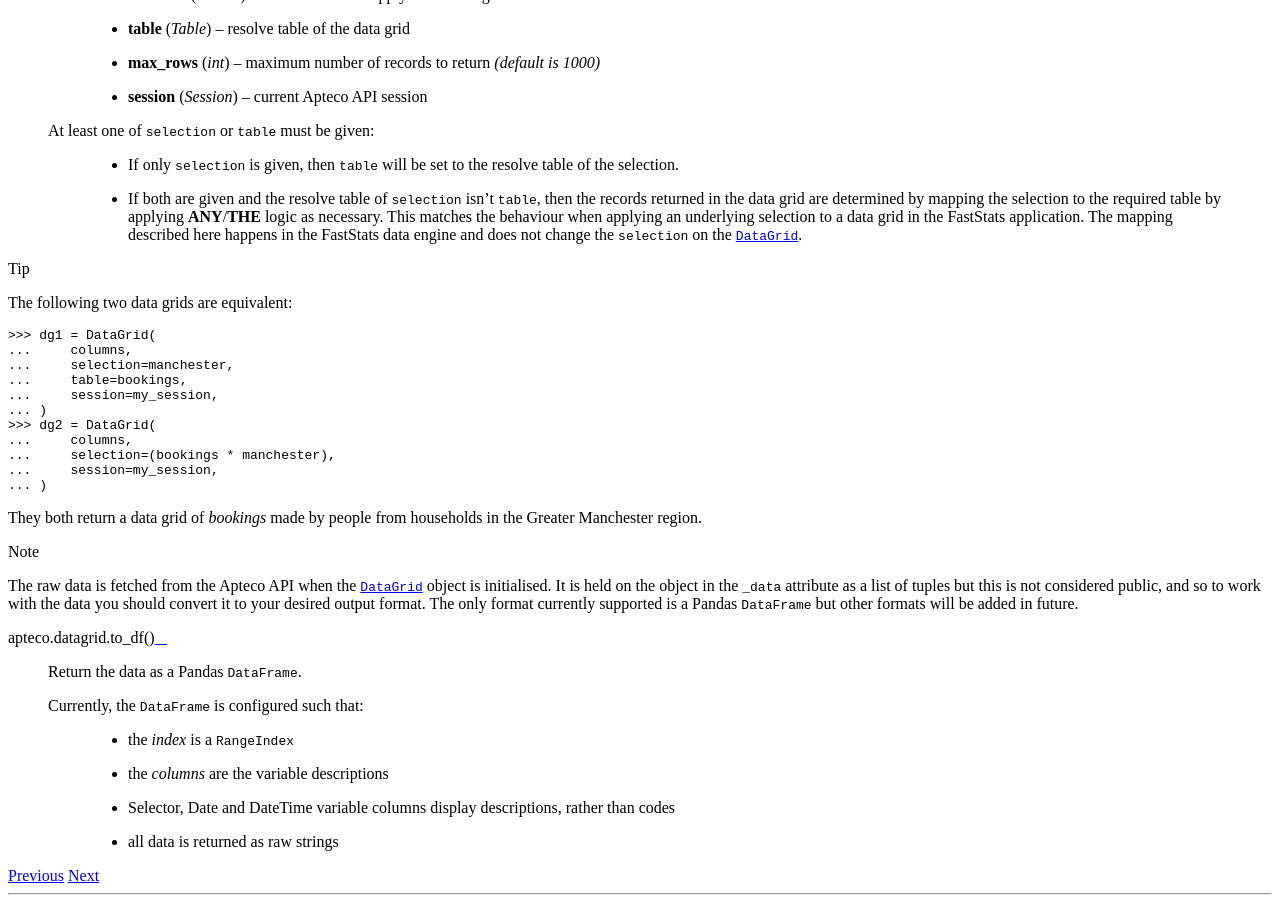
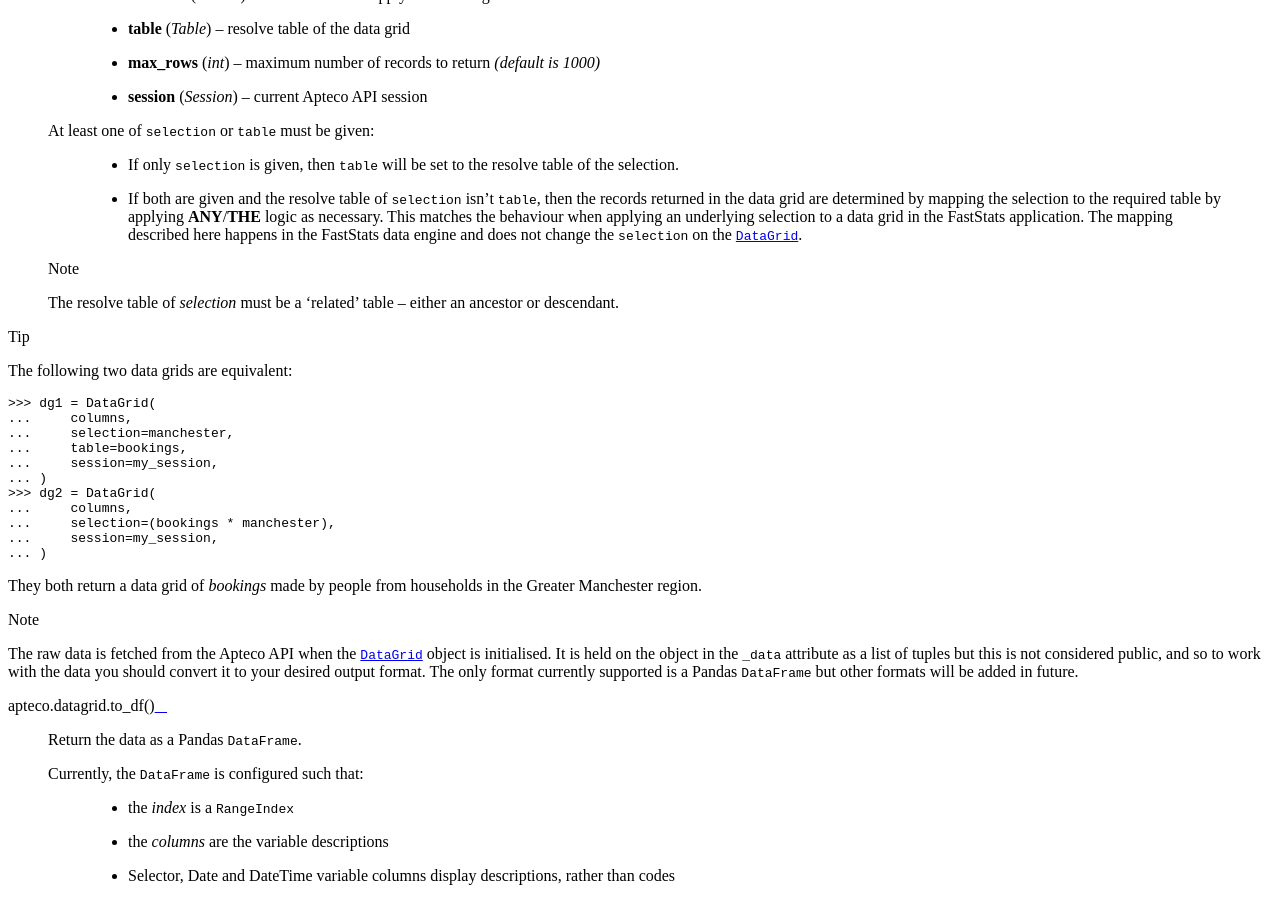
Before and after one commit to Apteco/py-apteco, a Sphinx documentation site: the page built from docs/source/reference/topics/datagrids.rst, in a window 1280 px wide and 900 px high, scrolled down 2326 px. Built offline with Sphinx 7.4.7 and the Read the Docs theme 2.0.0, drawn with Linux system fonts in a browser that asks for light colours.

Commit message:
Add notes about limitations of table for applying selections to DataGrids and Cubes. [AB#4241]

```diff
--- a/docs/source/reference/topics/cubes.rst
+++ b/docs/source/reference/topics/cubes.rst
@@ -187,6 +187,10 @@ API reference
           The mapping described here happens in the FastStats data engine
           and does not change the :attr:`selection` on the :class:`Cube`.
 
+    .. note::
+        The resolve table of `selection` must be a 'related' table
+        – either an ancestor or descendant.
+
     .. tip::
         The following two cubes are equivalent::
 
--- a/docs/source/reference/topics/datagrids.rst
+++ b/docs/source/reference/topics/datagrids.rst
@@ -134,6 +134,10 @@ API reference
           The mapping described here happens in the FastStats data engine
           and does not change the :attr:`selection` on the :class:`DataGrid`.
 
+    .. note::
+        The resolve table of `selection` must be a 'related' table
+        – either an ancestor or descendant.
+
 .. tip::
     The following two data grids are equivalent::
 
--- a/docs/source/tutorials/tutorial_08.rst
+++ b/docs/source/tutorials/tutorial_08.rst
@@ -208,6 +208,10 @@ different from the one used in your data grid::
 Here, ``student`` is a selection on the `People` table,
 but we are applying it to a `Policies` data grid.
 
+.. note::
+    The selection's table must be a 'related' table
+    – either an ancestor or descendant.
+
 Again, you can build the data grid from the selection itself,
 but this time you will need to use the `table` parameter
 to set the data grid to the desired table::
--- a/docs/source/tutorials/tutorial_09.rst
+++ b/docs/source/tutorials/tutorial_09.rst
@@ -232,6 +232,10 @@ different from the one used in your cube::
 Here, ``scotland`` is a selection on the `Households` table,
 but we are applying it to a `People` cube.
 
+.. note::
+    The selection's table must be a 'related' table
+    – either an ancestor or descendant.
+
 Again, you can build the cube from the selection itself,
 but this time you will need to use the `table` parameter
 to set the cube to the desired table::
```
